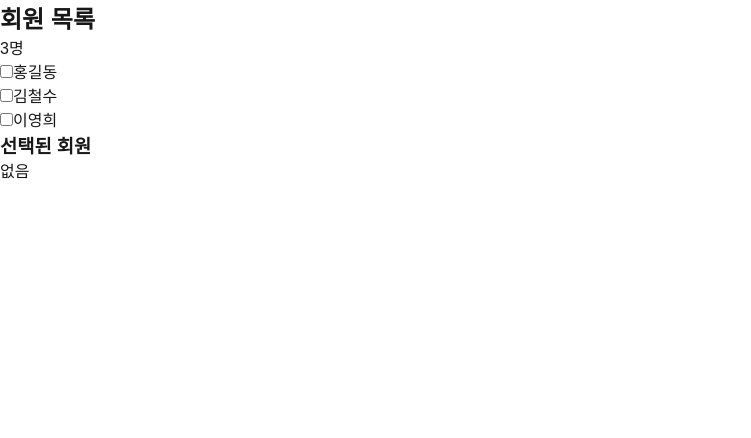
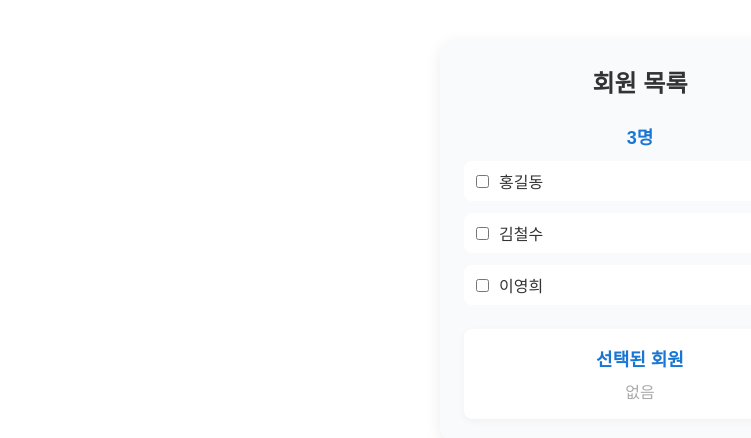
Before and after one commit to markupbro/react_test, a Next.js app: page / in a window 1280 px wide. Shown: the top 438 px of the page, without its empty margins (0-751 px from the left). Built offline with nearby package versions, Linux system fonts and the light colour scheme.

Commit message:
check list action

```diff
--- a/src/app/page.tsx
+++ b/src/app/page.tsx
@@ -22,12 +22,10 @@ export default function Page() {
     );
   };
 
-  // 선택된 이름 배열
   const selectedNames = users
     .filter((user) => checked.includes(user.id))
     .map((user) => user.name);
 
-  // 조건에 따른 표시 텍스트
   let displayText = "없음";
   if (selectedNames.length === 1) {
     displayText = selectedNames[0];
@@ -36,9 +34,28 @@ export default function Page() {
   }
 
   return (
-    <div>
-      <h2>회원 목록</h2>
-      <div>
+    <div
+      style={{
+        maxWidth: 400,
+        margin: "40px auto",
+        padding: 24,
+        borderRadius: 16,
+        background: "#f9fafb",
+        boxShadow: "0 4px 16px rgba(0,0,0,0.08)",
+      }}
+    >
+      <h2 style={{ textAlign: "center", color: "#333", marginBottom: 24 }}>
+        회원 목록
+      </h2>
+      <div
+        style={{
+          fontWeight: 600,
+          fontSize: 18,
+          color: "#1976d2",
+          marginBottom: 12,
+          textAlign: "center",
+        }}
+      >
         {!users || users.length === 0
           ? "회원"
           : users.length === 1
@@ -46,25 +63,73 @@ export default function Page() {
           : `${users.length}명`}
       </div>
       {!users || users.length === 0 ? (
-        <div>회원</div>
+        <div style={{ textAlign: "center", color: "#aaa", margin: "24px 0" }}>
+          회원
+        </div>
       ) : (
-        <ul>
+        <ul style={{ listStyle: "none", padding: 0, marginBottom: 24 }}>
           {users.map((user) => (
-            <li key={user.id}>
-              <label>
+            <li
+              key={user.id}
+              style={{
+                marginBottom: 12,
+                background: checked.includes(user.id) ? "#e3f2fd" : "#fff",
+                borderRadius: 8,
+                padding: "8px 12px",
+                transition: "background 0.2s",
+              }}
+            >
+              <label
+                style={{
+                  cursor: "pointer",
+                  display: "flex",
+                  alignItems: "center",
+                }}
+              >
                 <input
                   type="checkbox"
                   checked={checked.includes(user.id)}
                   onChange={() => handleCheck(user.id)}
+                  style={{ marginRight: 10, accentColor: "#1976d2" }}
                 />
-                {user.name}
+                <span
+                  style={{
+                    fontWeight: checked.includes(user.id) ? 700 : 400,
+                    color: checked.includes(user.id) ? "#1976d2" : "#333",
+                  }}
+                >
+                  {user.name}
+                </span>
               </label>
             </li>
           ))}
         </ul>
       )}
-      <h3>선택된 회원</h3>
-      <div>{displayText}</div>
+      <div
+        style={{
+          background: "#fff",
+          borderRadius: 8,
+          padding: "16px 0",
+          textAlign: "center",
+          boxShadow: "0 2px 8px rgba(0,0,0,0.04)",
+        }}
+      >
+        <h3
+          style={{ margin: 0, color: "#1976d2", fontWeight: 700, fontSize: 18 }}
+        >
+          선택된 회원
+        </h3>
+        <div
+          style={{
+            marginTop: 8,
+            fontSize: 16,
+            color: displayText === "없음" ? "#aaa" : "#333",
+            fontWeight: displayText === "없음" ? 400 : 600,
+          }}
+        >
+          {displayText}
+        </div>
+      </div>
     </div>
   );
 }
```
